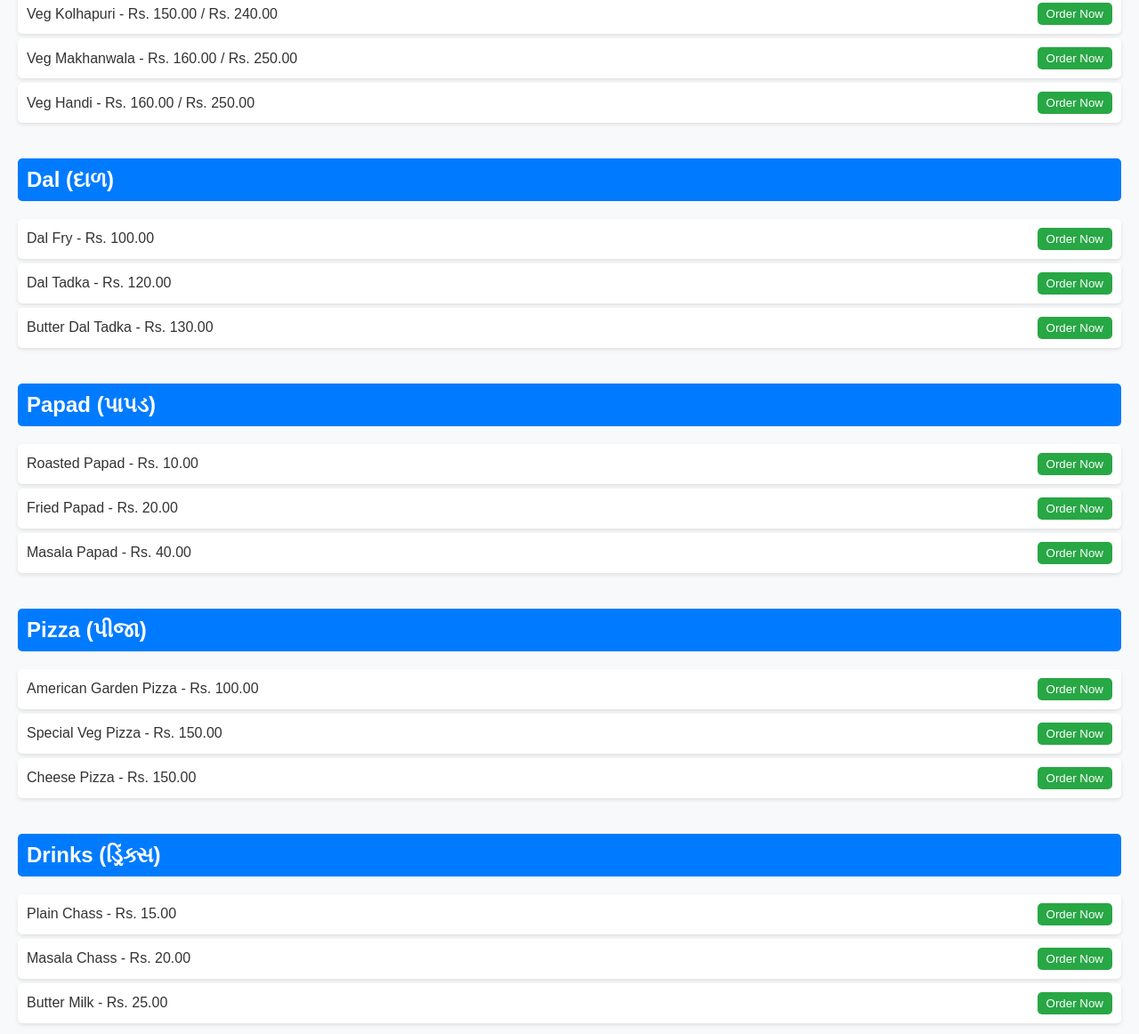
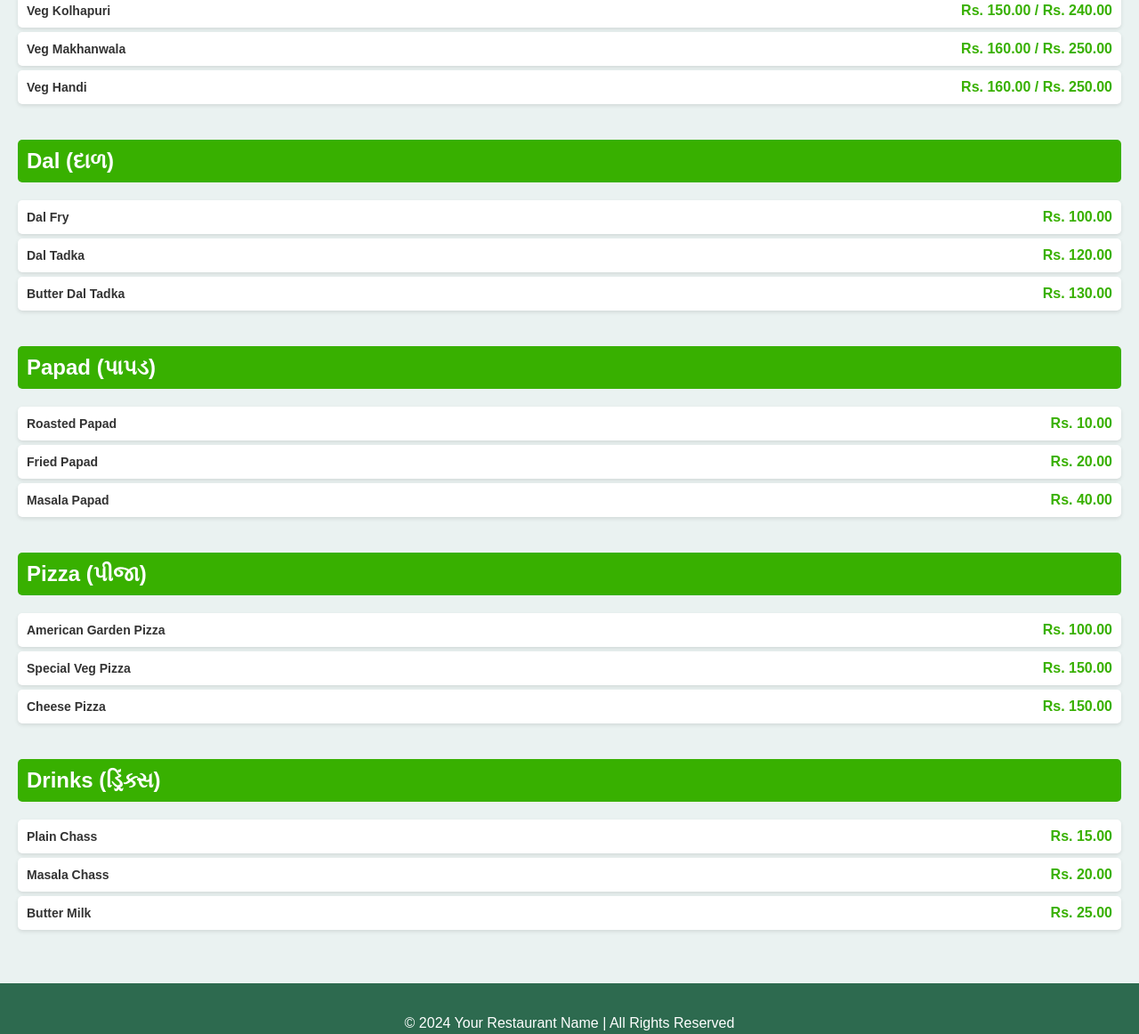
Before and after one commit to ISIDAT79/Hotelmenue, a plain HTML site: page index.html in a window 1280 px wide. Shown: the part 480-1642 px from the top of the page at 89% size. Drawn offline with Linux system fonts and the light colour scheme.

Commit message:
Update index.html

```diff
--- a/index.html
+++ b/index.html
@@ -8,12 +8,12 @@
         body {
             margin: 0;
             font-family: Arial, sans-serif;
-            background-color: #f8f9fa;
+            background-color: #eaf2f1;
             color: #333;
         }
 
         header {
-            background-color: #343a40;
+            background-color: #2d6a4f;
             padding: 10px;
             text-align: center;
         }
@@ -47,7 +47,7 @@
         }
 
         .section h2 {
-            background-color: #007BFF;
+            background-color: #38b000;
             color: white;
             padding: 10px;
             border-radius: 5px;
@@ -69,24 +69,20 @@
             transform: scale(1.02);
         }
 
-        .food-item button {
-            padding: 5px 10px;
-            background-color: #28a745;
-            color: white;
-            border: none;
-            border-radius: 5px;
-            cursor: pointer;
-            transition: background-color 0.3s;
+        .food-item span {
+            font-size: 14px;
+            font-weight: bold;
         }
 
-        .food-item button:hover {
-            background-color: #218838;
+        .food-item .price {
+            color: #38b000;
+            font-size: 16px;
         }
 
         footer {
             text-align: center;
             padding: 20px;
-            background-color: #343a40;
+            background-color: #2d6a4f;
             color: white;
         }
     </style>
@@ -115,86 +111,81 @@
         <div class="section">
             <h2>Veg (વેજ)</h2>
             <div class="food-item">
-                <span>Veg Kolhapuri - Rs. 150.00 / Rs. 240.00</span>
-                <button>Order Now</button>
+                <span>Veg Kolhapuri</span>
+                <span class="price">Rs. 150.00 / Rs. 240.00</span>
             </div>
             <div class="food-item">
-                <span>Veg Makhanwala - Rs. 160.00 / Rs. 250.00</span>
-                <button>Order Now</button>
+                <span>Veg Makhanwala</span>
+                <span class="price">Rs. 160.00 / Rs. 250.00</span>
             </div>
             <div class="food-item">
-                <span>Veg Handi - Rs. 160.00 / Rs. 250.00</span>
-                <button>Order Now</button>
+                <span>Veg Handi</span>
+                <span class="price">Rs. 160.00 / Rs. 250.00</span>
             </div>
-            <!-- Add more items similarly -->
         </div>
 
         <div class="section">
             <h2>Dal (દાળ)</h2>
             <div class="food-item">
-                <span>Dal Fry - Rs. 100.00</span>
-                <button>Order Now</button>
+                <span>Dal Fry</span>
+                <span class="price">Rs. 100.00</span>
             </div>
             <div class="food-item">
-                <span>Dal Tadka - Rs. 120.00</span>
-                <button>Order Now</button>
+                <span>Dal Tadka</span>
+                <span class="price">Rs. 120.00</span>
             </div>
             <div class="food-item">
-                <span>Butter Dal Tadka - Rs. 130.00</span>
-                <button>Order Now</button>
+                <span>Butter Dal Tadka</span>
+                <span class="price">Rs. 130.00</span>
             </div>
-            <!-- Add more items similarly -->
         </div>
 
         <div class="section">
             <h2>Papad (પાપડ)</h2>
             <div class="food-item">
-                <span>Roasted Papad - Rs. 10.00</span>
-                <button>Order Now</button>
+                <span>Roasted Papad</span>
+                <span class="price">Rs. 10.00</span>
             </div>
             <div class="food-item">
-                <span>Fried Papad - Rs. 20.00</span>
-                <button>Order Now</button>
+                <span>Fried Papad</span>
+                <span class="price">Rs. 20.00</span>
             </div>
             <div class="food-item">
-                <span>Masala Papad - Rs. 40.00</span>
-                <button>Order Now</button>
+                <span>Masala Papad</span>
+                <span class="price">Rs. 40.00</span>
             </div>
-            <!-- Add more items similarly -->
         </div>
 
         <div class="section">
             <h2>Pizza (પીજા)</h2>
             <div class="food-item">
-                <span>American Garden Pizza - Rs. 100.00</span>
-                <button>Order Now</button>
+                <span>American Garden Pizza</span>
+                <span class="price">Rs. 100.00</span>
             </div>
             <div class="food-item">
-                <span>Special Veg Pizza - Rs. 150.00</span>
-                <button>Order Now</button>
+                <span>Special Veg Pizza</span>
+                <span class="price">Rs. 150.00</span>
             </div>
             <div class="food-item">
-                <span>Cheese Pizza - Rs. 150.00</span>
-                <button>Order Now</button>
+                <span>Cheese Pizza</span>
+                <span class="price">Rs. 150.00</span>
             </div>
-            <!-- Add more items similarly -->
         </div>
 
         <div class="section">
             <h2>Drinks (ડ્રિંક્સ)</h2>
             <div class="food-item">
-                <span>Plain Chass - Rs. 15.00</span>
-                <button>Order Now</button>
+                <span>Plain Chass</span>
+                <span class="price">Rs. 15.00</span>
             </div>
             <div class="food-item">
-                <span>Masala Chass - Rs. 20.00</span>
-                <button>Order Now</button>
+                <span>Masala Chass</span>
+                <span class="price">Rs. 20.00</span>
             </div>
             <div class="food-item">
-                <span>Butter Milk - Rs. 25.00</span>
-                <button>Order Now</button>
+                <span>Butter Milk</span>
+                <span class="price">Rs. 25.00</span>
             </div>
-            <!-- Add more items similarly -->
         </div>
     </main>
 
```
